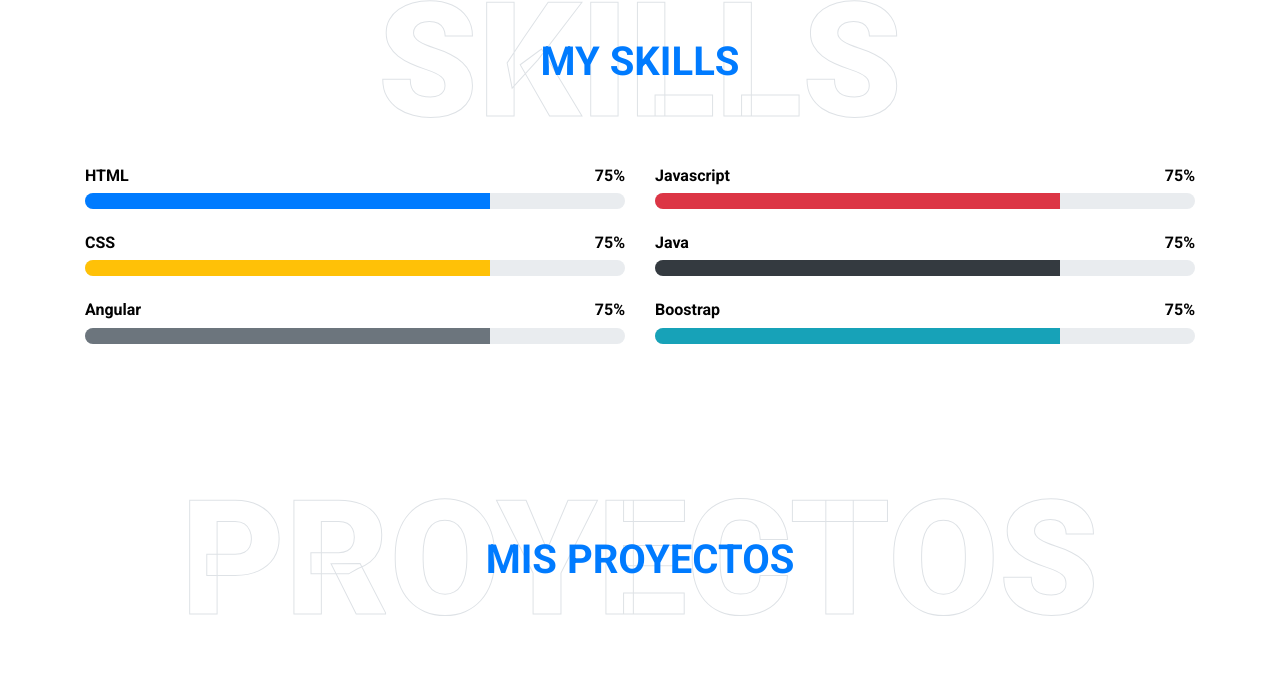
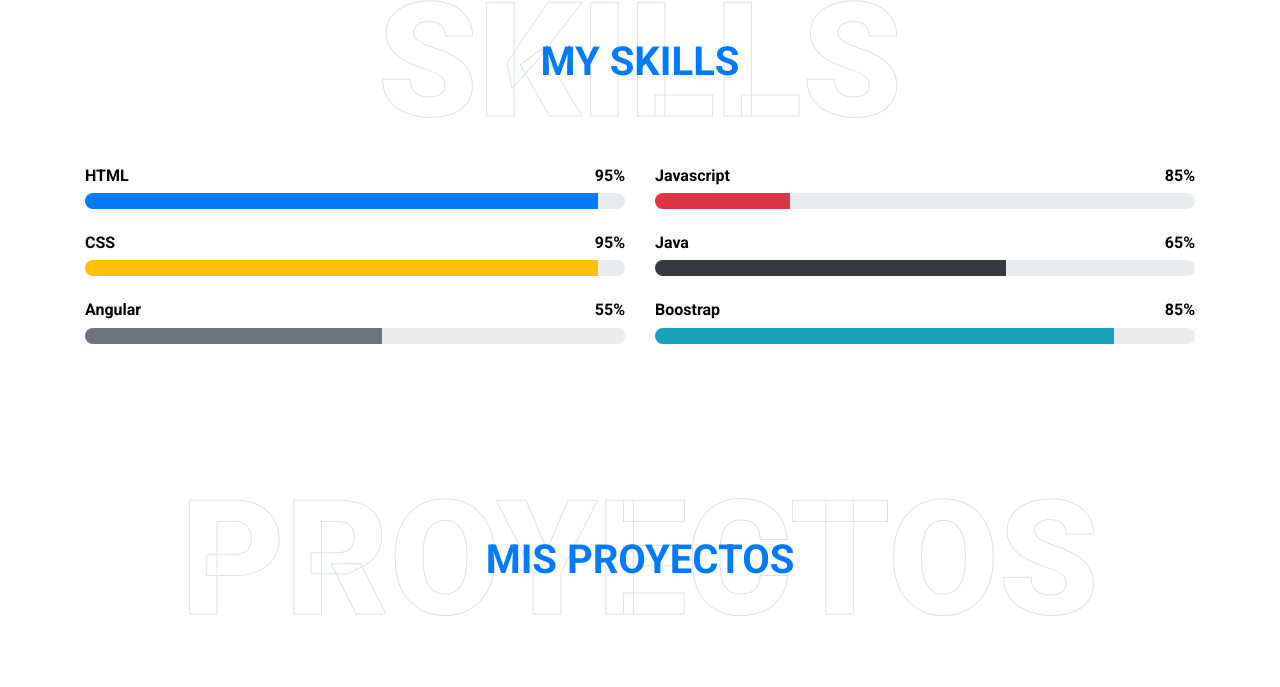
Before and after one commit to EverythingWillBeCode/Portfolio-Maquetado-, a plain HTML site: page index.html in a window 1280 px wide. Shown: the part 2327-3014 px from the top of the page. Drawn offline with nearby package versions, Linux system fonts and the light colour scheme; a web font is replaced by a local one.

Commit message:
cambio de Style bar

```diff
--- a/index.html
+++ b/index.html
@@ -225,28 +225,28 @@ integrity="sha384-gH2yIJqKdNHPEq0n4Mqa/HGKIhSkIHeL5AyhkYV8i59U5AR6csBvApHHNl/vI1
                 <div class="skill mb-4">
                     <div class="d-flex justify-content-between">
                         <h6 class="font-weight-bold">HTML</h6>
-                        <h6 class="font-weight-bold">75%</h6>
+                        <h6 class="font-weight-bold">95%</h6>
                     </div>
                     <div class="progress">
-                        <div class="progress-bar w-75 bg-primary" role="progressbar" aria-valuenow="95" aria-valuemin="0" aria-valuemax="100"></div>
+                        <div class="progress-bar bg-primary" role="progressbar" style="width: 95%" aria-valuemin="0" aria-valuemax="100"></div>
                     </div>
                 </div>
                 <div class="skill mb-4">
                     <div class="d-flex justify-content-between">
                         <h6 class="font-weight-bold">CSS</h6>
-                        <h6 class="font-weight-bold">75%</h6>
+                        <h6 class="font-weight-bold">95%</h6>
                     </div>
                     <div class="progress">
-                        <div class="progress-bar w-75 bg-warning" role="progressbar" aria-valuenow="85" aria-valuemin="0" aria-valuemax="100"></div>
+                        <div class="progress-bar bg-warning" role="progressbar" style="width: 95%" aria-valuemin="0" aria-valuemax="100"></div>
                     </div>
                 </div>
                 <div class="skill mb-4">
                     <div class="d-flex justify-content-between">
                         <h6 class="font-weight-bold">Angular</h6>
-                        <h6 class="font-weight-bold">75%</h6>
+                        <h6 class="font-weight-bold">55%</h6>
                     </div>
                     <div class="progress">
-                        <div class="progress-bar w-75 bg-secondary" role="progressbar" aria-valuenow="90" aria-valuemin="0" aria-valuemax="100"></div>
+                        <div class="progress-bar bg-secondary" role="progressbar" style="width: 55%" aria-valuemin="0" aria-valuemax="100"></div>
                     </div>
                 </div>
             </div>
@@ -254,28 +254,28 @@ integrity="sha384-gH2yIJqKdNHPEq0n4Mqa/HGKIhSkIHeL5AyhkYV8i59U5AR6csBvApHHNl/vI1
                 <div class="skill mb-4">
                     <div class="d-flex justify-content-between">
                         <h6 class="font-weight-bold">Javascript</h6>
-                        <h6 class="font-weight-bold">75%</h6>
+                        <h6 class="font-weight-bold">85%</h6>
                     </div>
                     <div class="progress">
-                        <div class="progress-bar w-75 bg-danger" role="progressbar" aria-valuenow="90" aria-valuemin="0" aria-valuemax="100"></div>
+                        <div class="progress-bar w-25 bg-danger" role="progressbar" style="width: 85%" aria-valuemin="0" aria-valuemax="100"></div>
                     </div>
                 </div>
                 <div class="skill mb-4">
                     <div class="d-flex justify-content-between">
                         <h6 class="font-weight-bold">Java</h6>
-                        <h6 class="font-weight-bold">75%</h6>
+                        <h6 class="font-weight-bold">65%</h6>
                     </div>
                     <div class="progress">
-                        <div class="progress-bar w-75 bg-dark" role="progressbar" aria-valuenow="95" aria-valuemin="0" aria-valuemax="100"></div>
+                        <div class="progress-bar bg-dark" role="progressbar" style="width: 65%" aria-valuemin="0" aria-valuemax="100"></div>
                     </div>
                 </div>
                 <div class="skill mb-4">
                     <div class="d-flex justify-content-between">
                         <h6 class="font-weight-bold">Boostrap</h6>
-                        <h6 class="font-weight-bold">75%</h6>
+                        <h6 class="font-weight-bold">85%</h6>
                     </div>
                     <div class="progress">
-                        <div class="progress-bar w-75 bg-info" role="progressbar" aria-valuenow="85" aria-valuemin="0" aria-valuemax="100"></div>
+                        <div class="progress-bar bg-info" role="progressbar" style="width: 85%" aria-valuemin="0" aria-valuemax="100"></div>
                     </div>
                 </div>
             </div>
```
